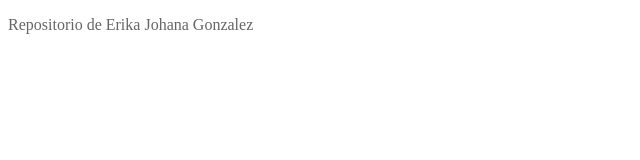
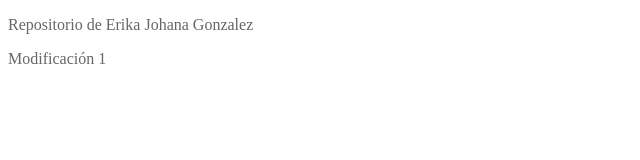
Before and after one commit to ejgonzalez97/Diseno-Web-Erika, a plain HTML site: page index.html in a window 1280 px wide. Shown: the full height of the page, 0-640 px from the left. Drawn offline with Linux system fonts and the light colour scheme.

Commit message:
Modificacion #1
Prueba 1

```diff
--- a/index.html
+++ b/index.html
@@ -7,5 +7,7 @@
 
 <body>
 <p style="color:rgb(102,102,102)">Repositorio de Erika Johana Gonzalez</p>
+<p style="color:rgb(102,102,102)">Modificación 1</p>
+
 </body>
 </html>
```
